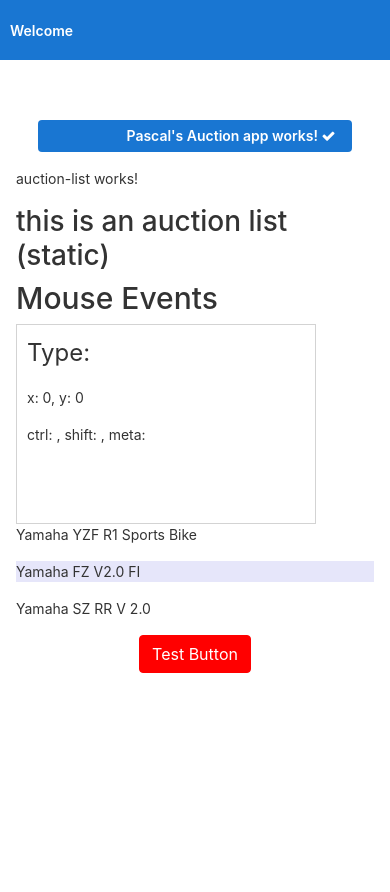
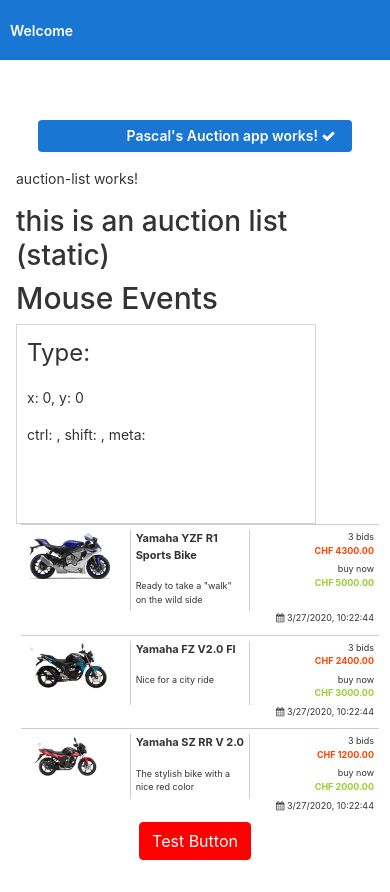
Before and after one commit to sagerpascal/AuctionAngular, an Angular app: page / in a window 390 px wide. Before the commit the page ends 844 px from the top, so only its background shows below. Built offline with nearby package versions, Linux system fonts and the light colour scheme.

Commit message:
task#09 auction list detail

```diff
--- /dev/null
+++ b/src/app.constants.ts
@@ -0,0 +1 @@
+export const CURRENCY_STRING = 'CHF';
--- a/src/app/app.module.ts
+++ b/src/app/app.module.ts
@@ -7,12 +7,14 @@
 import {FormsModule} from '@angular/forms';
 import {HttpClientModule} from '@angular/common/http';
 import {AuctionDataService} from './shared/auction-data.service';
+import { AuctionListDetailComponent } from './auction-list-detail/auction-list-detail.component';
 
 @NgModule({
   declarations: [
     AppComponent,
     AuctionListComponent,
-    MouseEventDisplayComponent
+    MouseEventDisplayComponent,
+    AuctionListDetailComponent
   ],
   imports: [
     BrowserModule,
--- /dev/null
+++ b/src/app/auction-list-detail/auction-list-detail.component.css
@@ -0,0 +1,90 @@
+.container {
+  padding-top: 15px;
+  padding-bottom: 15px;
+  margin-top: auto;
+  margin-bottom: auto;
+}
+@media screen and (max-width: 699px) {
+  .container {
+    padding: 5px;
+    margin-left: 5px;
+    margin-right: 5px;
+  }
+}
+
+@media screen and (max-width: 699px) {
+  .title {
+    font-size: 11px;
+  }
+}
+
+@media screen and (max-width: 699px) {
+  .text {
+    font-size: 9px;
+    margin-bottom: 5px;
+  }
+}
+
+.text-fixed-price {
+  color: yellowgreen;
+}
+@media screen and (max-width: 699px) {
+  .text-fixed-price {
+    font-size: 9px;
+    margin-bottom: 5px;
+  }
+}
+
+.text-auction-price {
+  color: orangered;
+}
+@media screen and (max-width: 699px) {
+  .text-auction-price {
+    font-size: 9px;
+    margin-bottom: 5px;
+  }
+}
+
+.text-date {
+  text-align: right;
+  margin-bottom: 5px;
+}
+@media screen and (max-width: 699px) {
+  .text-date {
+    font-size: 9px;
+  }
+}
+
+.bottom {
+  border-bottom: 1px solid #ccc;
+}
+
+.top {
+  border-top: 1px solid #ccc;
+}
+
+.col:not(:last-child) {
+  border-right: 1px solid #ccc;
+  padding-left: 5px;
+  padding-right: 5px;
+}
+
+@media screen and (max-width: 699px) {
+  .row {
+    padding-bottom: 0px;
+    padding-top: 0px;
+  }
+}
+
+.auction-image {
+  width: 150px;
+  margin-right: 5px;
+  margin-left: 5px;
+}
+@media screen and (max-width: 699px) {
+  .auction-image {
+    width: 80px;
+  }
+}
+
+/*# sourceMappingURL=auction-list-detail.component.css.map */
--- /dev/null
+++ b/src/app/auction-list-detail/auction-list-detail.component.html
@@ -0,0 +1,34 @@
+<div class="container top">
+
+  <div class="row ">
+    <div class="col" align="center">
+      <img class="auction-image" src="assets/{{auction.auctionItem.picture}}"/>
+    </div>
+    <div class="col">
+      <p class="title"><b>{{auction.auctionItem.title}}</b></p>
+      <p class="text">{{auction.auctionItem.description}}</p>
+    </div>
+    <div class="col" align="right">
+      <span *ngIf="auction.startingPrice > 0">
+        <p class="text">{{auction.bids.length + " "}} bids<br/>
+          <b class="text-auction-price">{{getCurrencyString() + " " + getAmount().toFixed(2)}}</b>
+        </p>
+      </span>
+      <span *ngIf="auction.fixedPrice > 0">
+        <p class="text">
+          buy now  <br/>
+          <b class="text-fixed-price">{{getCurrencyString() + " " + auction.fixedPrice.toFixed(2)}}</b>
+        </p>
+      </span>
+
+    </div>
+
+  </div>
+  <div class="row ">
+    <div class="col">
+      <p class="text-date"><i class="fa fa-calendar"></i> {{" " + getLocalDate(auction.endDateTime)}}</p>
+
+    </div>
+
+  </div>
+</div>
--- /dev/null
+++ b/src/app/auction-list-detail/auction-list-detail.component.scss
@@ -0,0 +1,76 @@
+.container{
+  padding-top: 15px;
+  padding-bottom: 15px;
+  margin-top: auto;
+  margin-bottom: auto;
+  @media screen and (max-width: 699px) {
+    padding: 5px;
+    margin-left: 5px;
+    margin-right: 5px;
+  }
+}
+
+.title{
+  @media screen and (max-width: 699px) {
+    font-size: 11px;
+  }
+}
+
+.text{
+  @media screen and (max-width: 699px) {
+    font-size: 9px;
+    margin-bottom: 5px;
+  }
+}
+.text-fixed-price{
+  color: yellowgreen;
+  @media screen and (max-width: 699px) {
+    font-size: 9px;
+    margin-bottom: 5px;
+  }
+}
+.text-auction-price{
+  color: orangered;
+  @media screen and (max-width: 699px) {
+    font-size: 9px;
+    margin-bottom: 5px;  }
+}
+
+.text-date{
+  text-align: right;
+  margin-bottom: 5px;
+
+  @media screen and (max-width: 699px) {
+    font-size: 9px;
+  }
+}
+
+.bottom {
+  border-bottom: 1px solid #ccc;
+}
+
+.top {
+  border-top: 1px solid #ccc;
+}
+
+.col:not(:last-child) {
+  border-right: 1px solid #ccc;
+  padding-left: 5px;
+  padding-right: 5px;
+}
+
+.row {
+  @media screen and (max-width: 699px) {
+    padding-bottom: 0px;
+    padding-top: 0px;
+  }
+}
+
+.auction-image{
+  width:150px;
+  margin-right:5px;
+  margin-left:5px;
+  @media screen and (max-width: 699px) {
+    width:80px;
+  }
+}
--- /dev/null
+++ b/src/app/auction-list-detail/auction-list-detail.component.ts
@@ -0,0 +1,35 @@
+import {Component, Input, OnInit} from '@angular/core';
+import {Auction} from '../shared/auction';
+import {CURRENCY_STRING} from '../../app.constants';
+
+@Component({
+  selector: 'app-auction-list-detail',
+  templateUrl: './auction-list-detail.component.html',
+  styleUrls: ['./auction-list-detail.component.scss']
+})
+export class AuctionListDetailComponent implements OnInit {
+  @Input() auction: Auction;
+
+  constructor() {
+  }
+
+  ngOnInit() {
+  }
+
+  getLocalDate(date: Date): string {
+    // let options = { weekday: 'long', year: 'numeric', month: 'long', day: 'numeric' };
+    return (date.toLocaleString(undefined, {hour12: false}));
+  }
+
+  getAmount(): number {
+    let amount: number = this.auction.startingPrice;
+    if (this.auction.bids.length > 0) {
+      amount = this.auction.bids[this.auction.bids.length - 1].amount;
+    }
+    return amount;
+  }
+
+  getCurrencyString(): string {
+    return CURRENCY_STRING;
+  }
+}
--- a/src/app/auction-list/auction-list.component.html
+++ b/src/app/auction-list/auction-list.component.html
@@ -2,9 +2,8 @@
 <h3 (click)="onTitleClicked($event)">{{headerTitle}}</h3>
 <app-mouse-event-display></app-mouse-event-display>
 
-<div
-  *ngFor="let auction of auctions; let isOdd=odd; ">
-  <div c>
-    <p [class.highlight]="isOdd">{{auction.auctionItem.title}}</p>
+<div *ngFor="let auction of auctions; let isOdd=odd; ">
+  <div>
+    <app-auction-list-detail [class.highlight]="isOdd" [auction]=auction></app-auction-list-detail>
   </div>
 </div>
```
Also changed, not shown: 1 other file (tests, documents, lock files or other folders).
